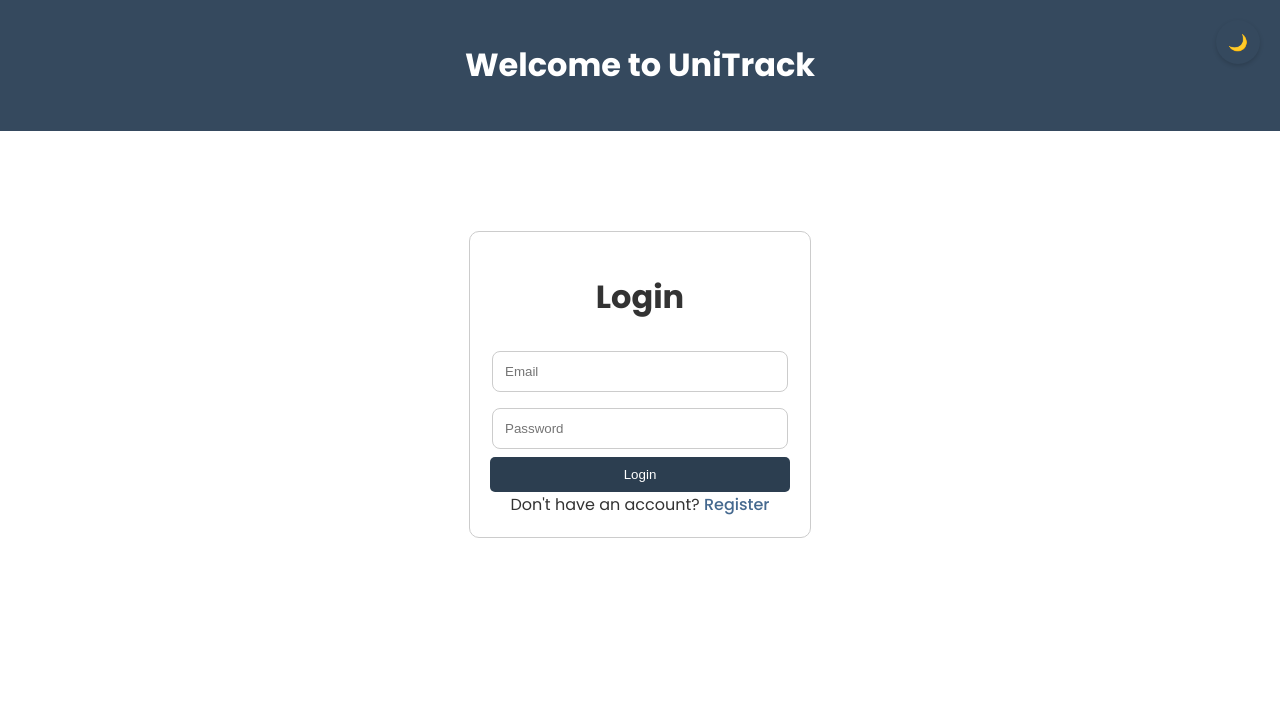
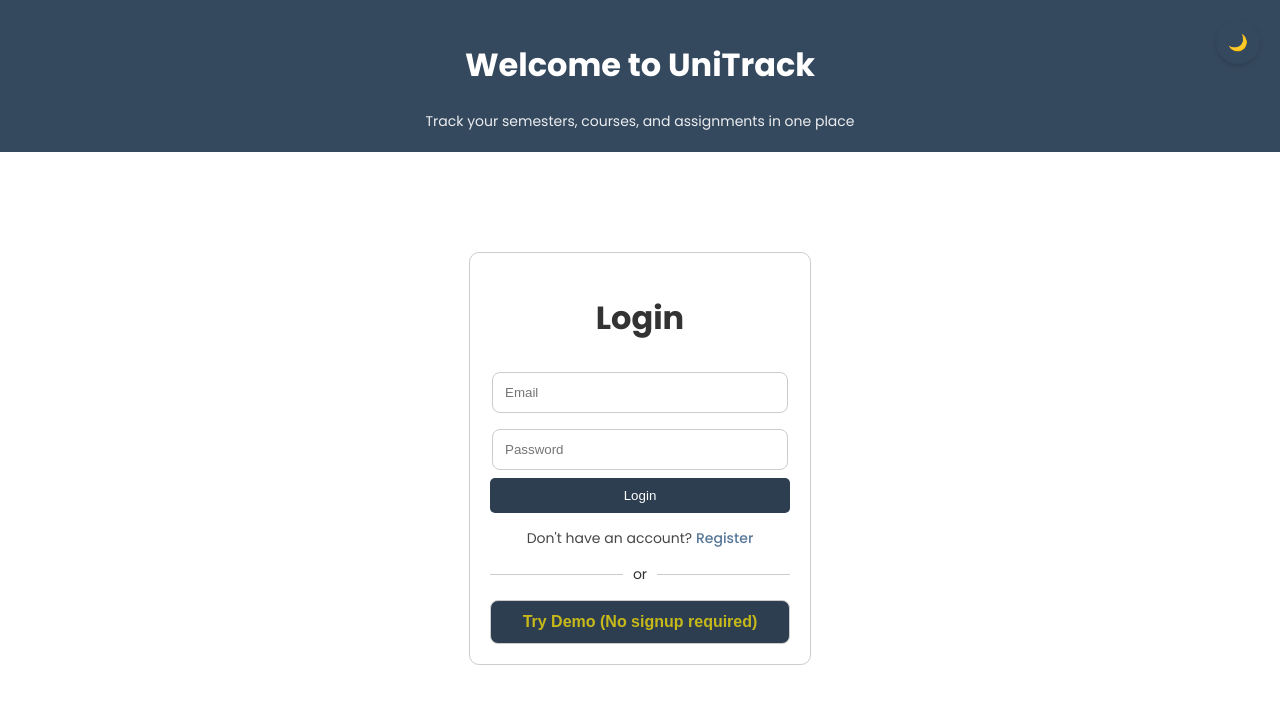
Before and after one commit to Muizzf/unitrack, a Flask app: page /login in a window 1280 px wide. Shown: the top 704 px of the page. Run offline with Flask 3, Linux system fonts and the light colour scheme; some libraries are stand-ins or nearby versions.

Commit message:
add demo login functionality

```diff
--- a/app.py
+++ b/app.py
@@ -117,6 +117,8 @@ def home():
 @app.route("/addSemester", methods=["POST"])
 @login_required
 def add_semester():
+    if is_demo_user():
+        return redirect("/")
     name = request.form["semesterName"]
 
     conn = get_db()
@@ -218,6 +220,8 @@ def edit_semester_page(semester_id):
 @app.route("/updateSemester/<int:semester_id>", methods=["POST"])
 @login_required
 def update_semester(semester_id):
+    if is_demo_user():
+        return redirect("/")
     new_name = request.form["semesterName"]
 
     conn = get_db()
@@ -237,6 +241,8 @@ def update_semester(semester_id):
 @app.route("/deleteSemester/<int:semester_id>", methods=["POST"])
 @login_required
 def delete_semester(semester_id):
+    if is_demo_user():
+        return redirect("/")
     conn = get_db()
     cur = conn.cursor()
 
@@ -253,6 +259,9 @@ def delete_semester(semester_id):
 @app.route("/addTask/<int:semester_id>", methods=["POST"])
 @login_required
 def add_task(semester_id):
+    if is_demo_user():
+        return redirect(f"/semester/{semester_id}")
+
     course_id = request.form["course_id"]
     title = request.form["title"]
     due_date = request.form["due_date"]
@@ -260,6 +269,8 @@ def add_task(semester_id):
     status = request.form["status"]
     grade = request.form["grade"]
     notes = request.form["notes"]
+    grade = float(grade) if grade else None
+    weight = float(weight) if weight else None
 
     conn = get_db()
     cur = conn.cursor()
@@ -281,6 +292,8 @@ def add_task(semester_id):
 @app.route("/deleteTask/<int:task_id>", methods=["POST"])
 @login_required
 def delete_task(task_id):
+    if is_demo_user():
+        return redirect(request.referrer)
     conn = get_db()
     cur = conn.cursor()
 
@@ -296,6 +309,8 @@ def delete_task(task_id):
 @app.route("/addCourse/<int:semester_id>", methods=["POST"])
 @login_required
 def add_course(semester_id):
+    if is_demo_user():
+        return redirect(f"/semester/{semester_id}")
     name = request.form["courseName"]
 
     conn = get_db()
@@ -316,6 +331,8 @@ def add_course(semester_id):
 @app.route("/deleteCourse/<int:course_id>", methods=["POST"])
 @login_required
 def delete_course(course_id):
+    if is_demo_user():
+        return redirect(request.referrer)
     conn = get_db()
     cur = conn.cursor()
 
@@ -346,6 +363,8 @@ def edit_course(course_id):
 @app.route("/updateCourse/<int:course_id>", methods=["POST"])
 @login_required
 def update_course(course_id):
+    if is_demo_user():
+        return redirect(request.referrer)
     conn = get_db()
     cur = conn.cursor(cursor_factory=RealDictCursor)
 
@@ -395,6 +414,8 @@ def edit_task(task_id):
 @app.route("/updateTask/<int:task_id>", methods=["POST"])
 @login_required
 def update_task(task_id):
+    if is_demo_user():
+        return redirect(request.referrer)
     conn = get_db()
     cur = conn.cursor(cursor_factory=RealDictCursor)
 
@@ -497,6 +518,8 @@ def allowed_file(filename):
 @app.route("/uploadSyllabus", methods=["POST"])
 @login_required
 def upload_syllabus():
+    if is_demo_user():
+        return redirect(request.referrer)
     course_id = request.form["course_id"]
     file = request.files["file"]
 
@@ -547,6 +570,39 @@ def upload_syllabus():
         return redirect(f"/semester/{semester_id}")
 
 
+DEMO_EMAIL = "demo@demo.com"
+def is_demo_user():
+    conn = get_db()
+    cur = conn.cursor()
+    cur.execute("SELECT email FROM users WHERE id = %s", (current_user.id,))
+    user = cur.fetchone()
+    cur.close()
+    conn.close()
+
+    return user and user[0] == DEMO_EMAIL
+
+
+@app.route("/demo-login")
+def demo_login():
+    conn = get_db()
+    cur = conn.cursor()
+
+    cur.execute("SELECT id FROM users WHERE email = %s", ("demo@demo.com",))
+    user = cur.fetchone()
+
+    cur.close()
+    conn.close()
+
+    if not user:
+        return "Demo account not found"
+
+    u = User()
+    u.id = user[0]
+
+    login_user(u)
+
+    return redirect("/")
 
 if __name__ == "__main__":
     app.run(host="0.0.0.0", port=int(os.environ.get("PORT", 5000)))
+    #app.run(debug=True)
--- a/static/style.css
+++ b/static/style.css
@@ -757,3 +757,56 @@ p {
 .auth-container button:hover {
   background: #1a252f;
 }
+
+
+.auth-container h2 {
+  margin-bottom: 15px;
+}
+
+.auth-divider {
+  display: flex;
+  align-items: center;
+  justify-content: center;
+  width: 100%;
+  margin: 15px 0;
+  color: var(--text-color);
+  font-size: 14px;
+}
+
+.auth-divider::before,
+.auth-divider::after {
+  content: "";
+  flex: 1;
+  height: 1px;
+  background: var(--border-color);
+}
+
+.auth-divider::before {
+  margin-right: 10px;
+}
+
+.auth-divider::after {
+  margin-left: 10px;
+}
+
+
+.demo-form {
+  width: 300px;
+}
+
+.auth-container .demo-btn {
+  width: 100%;
+  padding: 12px;
+  border-radius: 8px;
+  border: 1px solid var(--border-color);
+  color: #c7b919;
+  font-size: 16px;
+  font-weight: 600;
+  cursor: pointer;
+  transition: all 0.2s ease;
+}
+
+.demo-btn:hover {
+  background: var(--highlight-color);
+  transform: translateY(-1px);
+}
--- a/templates/login.html
+++ b/templates/login.html
@@ -8,24 +8,34 @@
 <body>
   <header class="main-header">
     <h1>Welcome to UniTrack</h1>
+    <p style="margin-top:5px; font-size:14px; opacity:0.9;">
+      Track your semesters, courses, and assignments in one place
+    </p>
     <button id="darkModeToggle" style="position:absolute; top:20px; right:20px;">🌙</button>
   </header>
-  <div>
   <div class="auth-container">
     <h1>Login</h1>
 
     <form method="POST" action="/login" >
       <input type="email" name="email" placeholder="Email" required>
       <input type="password" name="password" placeholder="Password" required>
-
       <button type="submit">Login</button>
     </form>
 
-      <p>
+    <p style="margin-top:15px; font-size:14px; opacity:0.9;">
       Don't have an account?
       <a href="/register" class="edit-link">Register</a>
     </p>
+
+    <div class="auth-divider">
+      <span>or</span>
     </div>
+
+    <form action="/demo-login" class="demo-form">
+      <button type="submit" class="demo-btn">
+        Try Demo (No signup required)
+      </button>
+    </form>
   </div>
   <script src="/static/dark-mode.js"></script>
 </body>
```
Lines whose indentation alone changed are shown as unchanged.
